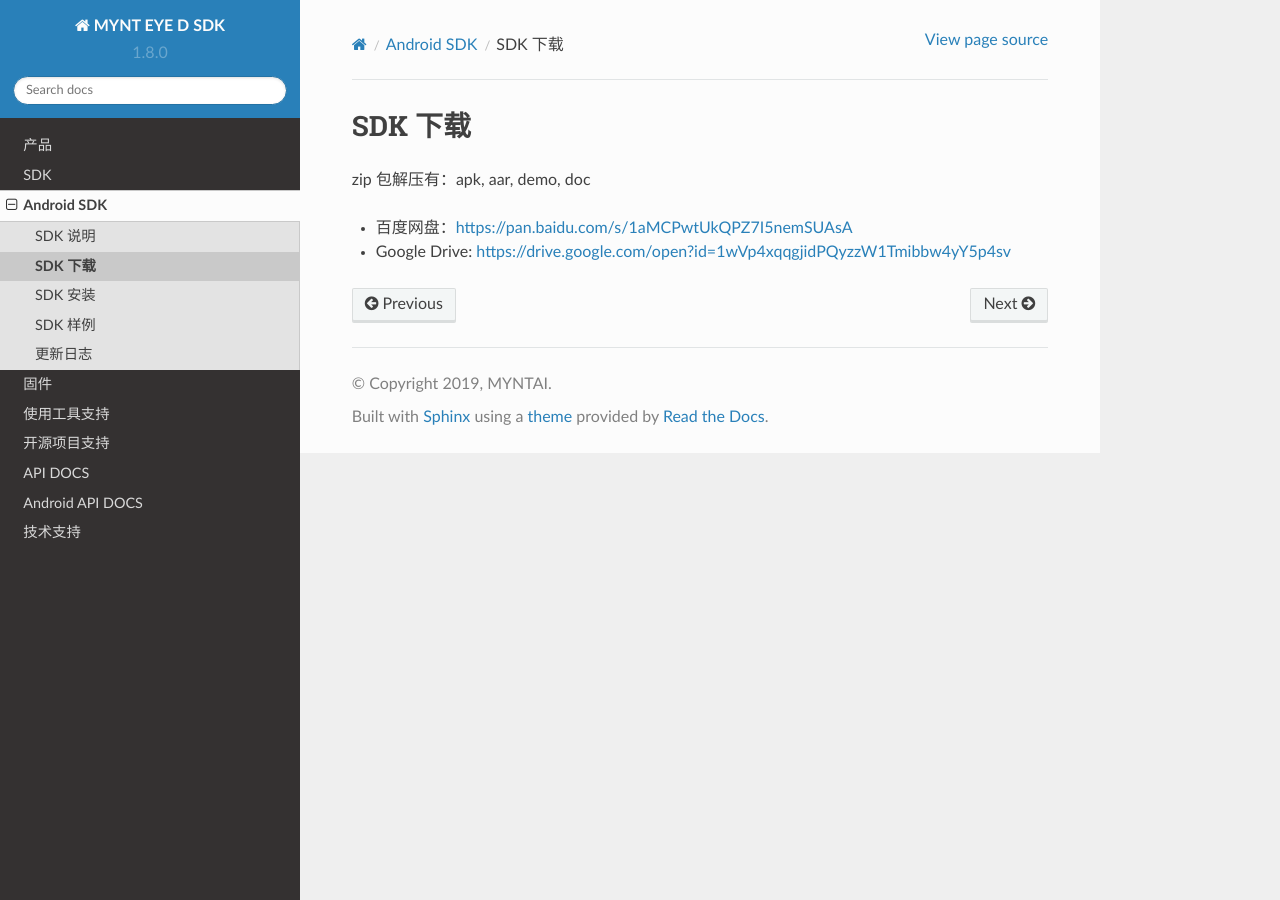
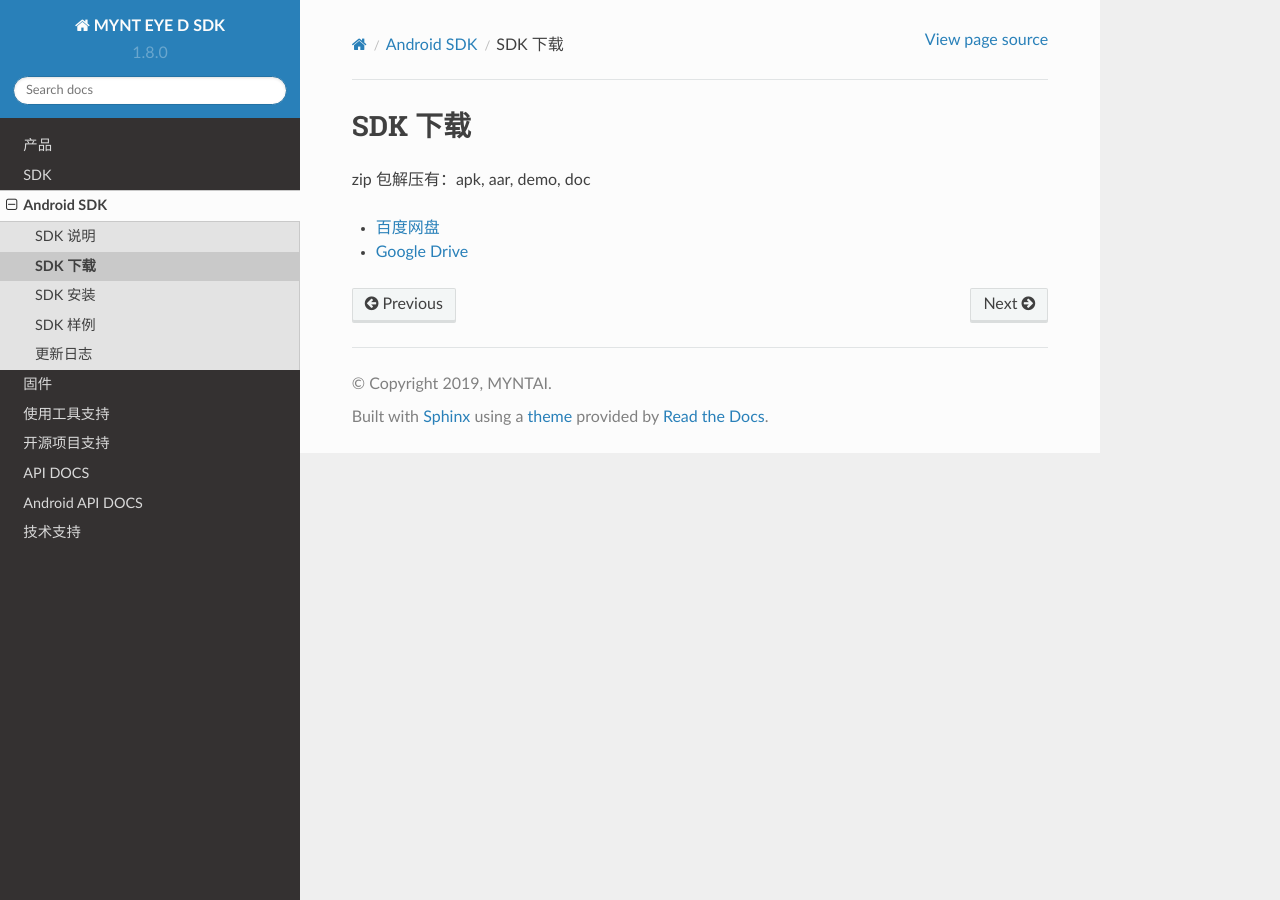
Before and after one commit to slightech/MYNT-EYE-D-SDK-Docs-zh_CN, a Sphinx documentation site: the page built from docs/android_sdk/sdk_download.rst, in a window 1280 px wide. Built offline with Sphinx 7.4.7 and the Read the Docs theme 2.0.0, drawn with Linux system fonts in a browser that asks for light colours.

Commit message:
docs(*): update android sdk link format

```diff
--- a/docs/android_sdk/sdk_download.rst
+++ b/docs/android_sdk/sdk_download.rst
@@ -3,5 +3,5 @@ SDK 下载
 
 zip 包解压有：apk, aar, demo, doc
 
-* 百度网盘：https://pan.baidu.com/s/1aMCPwtUkQPZ7I5nemSUAsA
-* Google Drive: https://drive.google.com/open?id=1wVp4xqqgjidPQyzzW1Tmibbw4yY5p4sv
+* `百度网盘 <https://pan.baidu.com/s/1aMCPwtUkQPZ7I5nemSUAsA>`__
+* `Google Drive <https://drive.google.com/open?id=1wVp4xqqgjidPQyzzW1Tmibbw4yY5p4sv>`__
```
